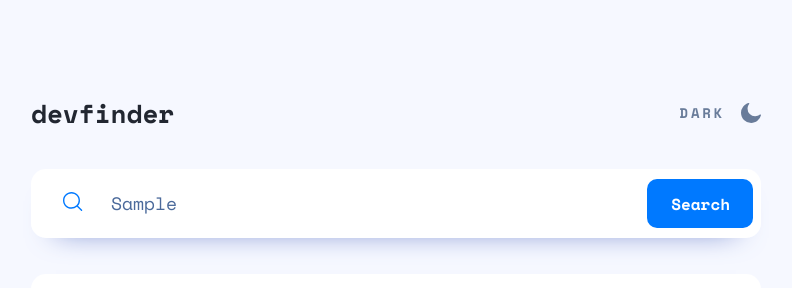
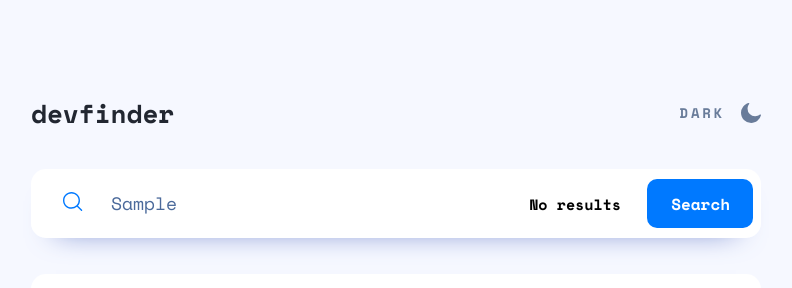
Before and after one commit to EslimDaga/react-github-user-search, a React (Create React App) app: page / in a window 1280 px wide. Both pictures are taken after typing "Sample" into the empty fields and a click on the button "Search". Shown: the top 288 px of the page, without its empty margins (244-1036 px from the left). Built offline with nearby package versions, Linux system fonts and the light colour scheme; no server answers.

Commit message:
Todas las funcionalidades menos la del boton escondiendose, estan

```diff
--- a/src/App.js
+++ b/src/App.js
@@ -8,6 +8,7 @@ const App = () => {
 
   const [user, setUser] = useState("");
   const [userInfo, setUserInfo] = useState([]);
+  const [error, setError] = useState(false);
 
   const handleChange = (e) => {
     setUser(e.target.value);
@@ -17,7 +18,13 @@ const App = () => {
     e.preventDefault();
     console.log("Searching:" , user);
     axios.get(`https://api.github.com/users/${user}`).then((r) => {
+      console.log(r);
       setUserInfo([r.data]);
+    }).catch(function(){
+      setError(true);
+      setTimeout(() => {
+        setError(false);
+      },5000)
     })
   }
 
@@ -45,6 +52,11 @@ const App = () => {
               placeholder="Search github username..."
               onChange={handleChange}
             />
+            {error && (
+              <p className="absolute right-[95px] sm:right-[95px] md:right-[140px] lg:right-[140px] top-[21px] sm:[21px] md:top-6 lg:top-6 text-color-error font-space font-bold text-[13px] sm:text-[13px] md:text-[15px] lg:text-[15px] hidden sm:block md:block lg:block">
+                No results
+              </p>
+            )}
             <div className="absolute bottom-[7.5px] sm:bottom-[7.5px] md:bottom-[9.5px] lg:bottom-[9.5px] right-2">
               <button
                 type="submit"
@@ -228,7 +240,13 @@ const App = () => {
                       );
                     } else if (user.twitter_username) {
                       twitter_username = (
-                        <a href={`https://twitter.com/${user.twitter_username}`} target="_blank" key={user.login} className="flex hover:underline cursor-pointer" rel="noreferrer">
+                        <a
+                          href={`https://twitter.com/${user.twitter_username}`}
+                          target="_blank"
+                          key={user.login}
+                          className="flex hover:underline cursor-pointer"
+                          rel="noreferrer"
+                        >
                           <svg
                             className="fill-color-text-primary-light dark:fill-white mr-[19.12px]"
                             height="18"
@@ -289,7 +307,13 @@ const App = () => {
                       );
                     } else if (user.blog) {
                       blog = (
-                        <a href={user.blog} key={user.login} target="_blank" className="flex hover:underline cursor-pointer" rel="noreferrer">
+                        <a
+                          href={user.blog}
+                          key={user.login}
+                          target="_blank"
+                          className="flex hover:underline cursor-pointer"
+                          rel="noreferrer"
+                        >
                           <svg
                             className="fill-color-text-primary-light dark:fill-white mr-[14.12px]"
                             height="20"
```
Lines whose indentation alone changed are shown as unchanged.
